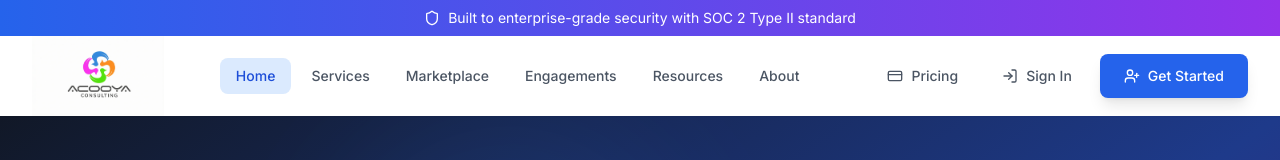
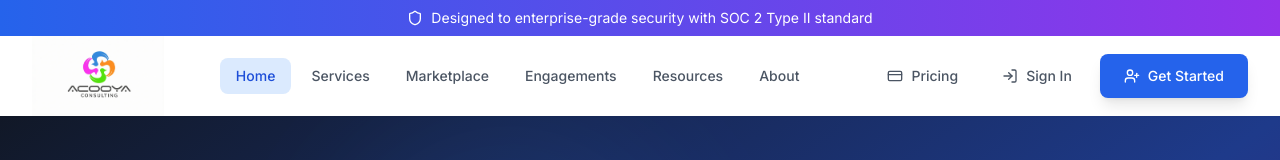
Before and after one commit to BrooklynY/acooya-consulting, a React (Vite) app: page / in a window 1280 px wide. Shown: the top 160 px of the page. Built offline with nearby package versions, Linux system fonts and the light colour scheme.

Commit message:
Update wording from 'Built' to 'Designed' for clarity
will change it back after SOC2 implemented

Signed-off-by: Chookln <96118081+BrooklynY@users.noreply.github.com>

```diff
--- a/src/components/Layout.tsx
+++ b/src/components/Layout.tsx
@@ -39,7 +39,7 @@ const Layout: React.FC = ({ children }: { children?: React.ReactNode }) => {
       <div className="bg-gradient-to-r from-blue-600 to-purple-600 text-white text-center py-2 text-sm">
         <div className="container mx-auto flex items-center justify-center gap-2">
           <Shield className="w-4 h-4" />
-          <span>Built to enterprise-grade security with SOC 2 Type II standard</span>
+          <span>Designed to enterprise-grade security with SOC 2 Type II standard</span>
         </div>
       </div>
 
@@ -220,7 +220,7 @@ const Layout: React.FC = ({ children }: { children?: React.ReactNode }) => {
               <div className="flex items-center gap-4 mt-6">
                 <div className="flex items-center gap-2 text-sm text-gray-400">
                   <Lock className="w-4 h-4" />
-                  Built to SOC 2 Standards
+                  Designed to SOC 2 Standards
                 </div>
                 <div className="flex items-center gap-2 text-sm text-gray-400">
                   <Shield className="w-4 h-4" />
```
